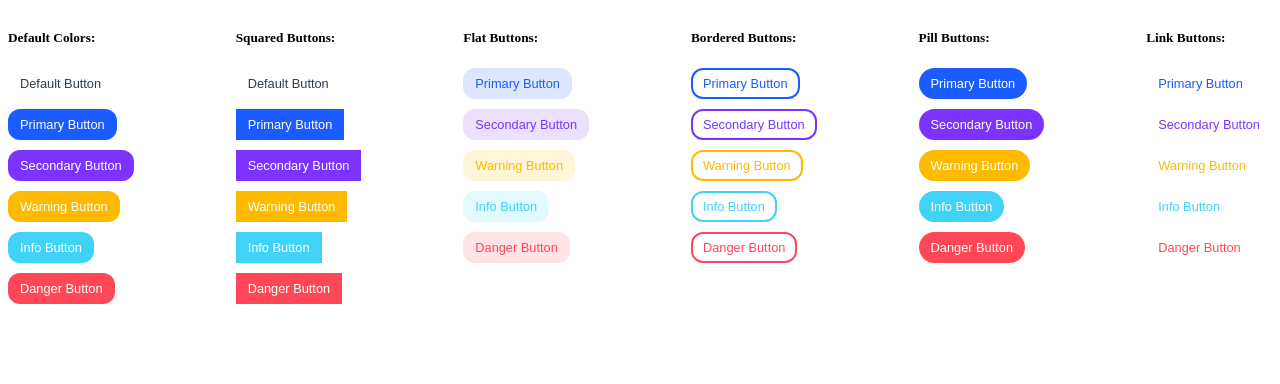
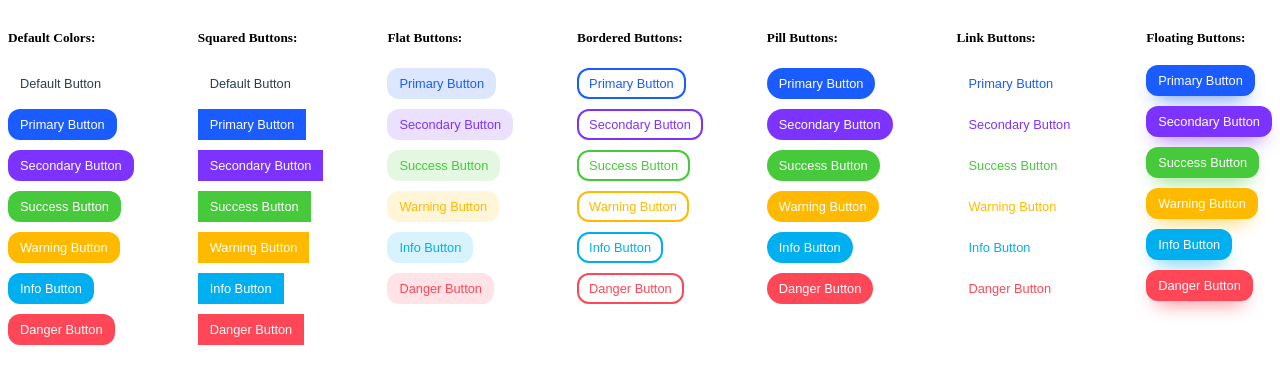
Before and after one commit to alitokmakci/gnb-ui, a plain HTML site: page index.html in a window 1280 px wide. Drawn offline with Linux system fonts and the light colour scheme.

Commit message:
floating buttons and link buttons active status styles added

```diff
--- a/index.html
+++ b/index.html
@@ -21,6 +21,9 @@
 			<button class="g-btn secondary">Secondary Button</button>
 		</div>
 		<div>
+			<button class="g-btn success">Success Button</button>
+		</div>
+		<div>
 			<button class="g-btn warning">Warning Button</button>
 		</div>
 		<div>
@@ -42,6 +45,9 @@
 			<button class="g-btn secondary square">Secondary Button</button>
 		</div>
 		<div>
+			<button class="g-btn success square">Success Button</button>
+		</div>
+		<div>
 			<button class="g-btn warning square">Warning Button</button>
 		</div>
 		<div>
@@ -59,6 +65,9 @@
 		</div>
 		<div>
 			<button class="g-btn secondary flat">Secondary Button</button>
+		</div>
+		<div>
+			<button class="g-btn success flat">Success Button</button>
 		</div>
 		<div>
 			<button class="g-btn warning flat">Warning Button</button>
@@ -80,6 +89,9 @@
 			<button class="g-btn secondary bordered">Secondary Button</button>
 		</div>
 		<div>
+			<button class="g-btn success bordered">Success Button</button>
+		</div>
+		<div>
 			<button class="g-btn warning bordered">Warning Button</button>
 		</div>
 		<div>
@@ -97,6 +109,9 @@
 		</div>
 		<div>
 			<button class="g-btn secondary pill">Secondary Button</button>
+		</div>
+		<div>
+			<button class="g-btn success pill">Success Button</button>
 		</div>
 		<div>
 			<button class="g-btn warning pill">Warning Button</button>
@@ -118,6 +133,9 @@
 			<button class="g-btn secondary link">Secondary Button</button>
 		</div>
 		<div>
+			<button class="g-btn success link">Success Button</button>
+		</div>
+		<div>
 			<button class="g-btn warning link">Warning Button</button>
 		</div>
 		<div>
@@ -127,6 +145,28 @@
 			<button class="g-btn danger link">Danger Button</button>
 		</div>
 	</div>
+
+	<div>
+		<h5>Floating Buttons:</h5>
+		<div>
+			<button class="g-btn primary floating">Primary Button</button>
+		</div>
+		<div>
+			<button class="g-btn secondary floating">Secondary Button</button>
+		</div>
+		<div>
+			<button class="g-btn success floating">Success Button</button>
+		</div>
+		<div>
+			<button class="g-btn warning floating">Warning Button</button>
+		</div>
+		<div>
+			<button class="g-btn info floating">Info Button</button>
+		</div>
+		<div>
+			<button class="g-btn danger floating">Danger Button</button>
+		</div>
+	</div>
 </div>
 </body>
 </html>
--- a/src/scss/_variables.scss
+++ b/src/scss/_variables.scss
@@ -3,7 +3,7 @@ $primary: rgb(26,92,255);
 $secondary: rgb(125,51,255);
 $success: rgb(70,201,58);
 $warning: rgb(255,186,0);
-$info: rgb(64, 211, 247);
+$info: rgb(0,175,240);
 $danger: rgb(255,71,87);
 $dark: rgb(0,0,0);
 $font-color: rgb(44,62,80);
--- a/src/scss/elements/buttons.scss
+++ b/src/scss/elements/buttons.scss
@@ -88,6 +88,7 @@
 				background-color: transparent;
 				color: $value;
 				border-color: transparent;
+				transition: background 0.5s ease, color 0.6s ease;
 
 				&:before {
 					content: "";
@@ -115,6 +116,29 @@
 						transform: scale(1);
 					}
 				}
+
+				&:active {
+					transform: none;
+					box-shadow: none;
+					color: get-contrast($value);
+					background: $value;
+					background-size: 100%;
+					transition: background 0s;
+				}
+			}
+
+			&.floating {
+				transform: translateY(-3px);
+				box-shadow: 0 10px 20px -10px $value;
+				transition: transform .3s ease-in-out;
+
+				&:hover {
+					transform: translateY(-6px);
+				}
+
+				&:active {
+					transform: none;
+				}
 			}
 		}
 	}
```
Also changed, not shown: dist/index.css, 1 other file.
